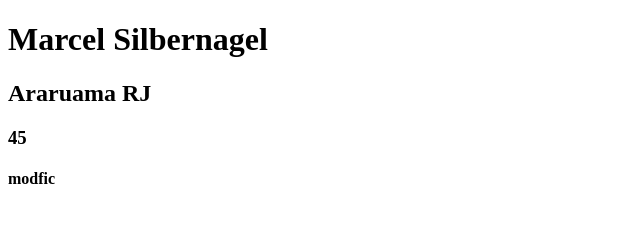
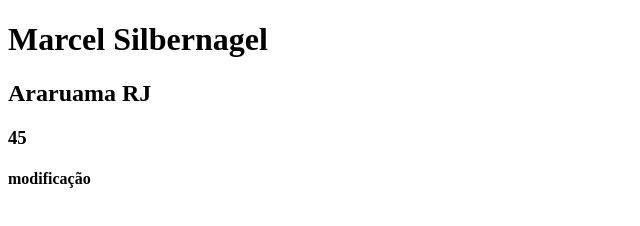
Before and after one commit to mtisilber/aula4-1, a plain HTML site: page index.html in a window 1280 px wide. Shown: the full height of the page, 0-640 px from the left. Drawn offline with Linux system fonts and the light colour scheme.

Commit message:
Modificado

```diff
--- a/index.html
+++ b/index.html
@@ -9,6 +9,6 @@
     <h1>Marcel Silbernagel</h1>
     <h2>Araruama RJ</h2>
     <h3>45</h3>
-    <h4>modfic</h4>
+    <h4>modificação</h4>
 </body>
 </html>
```
